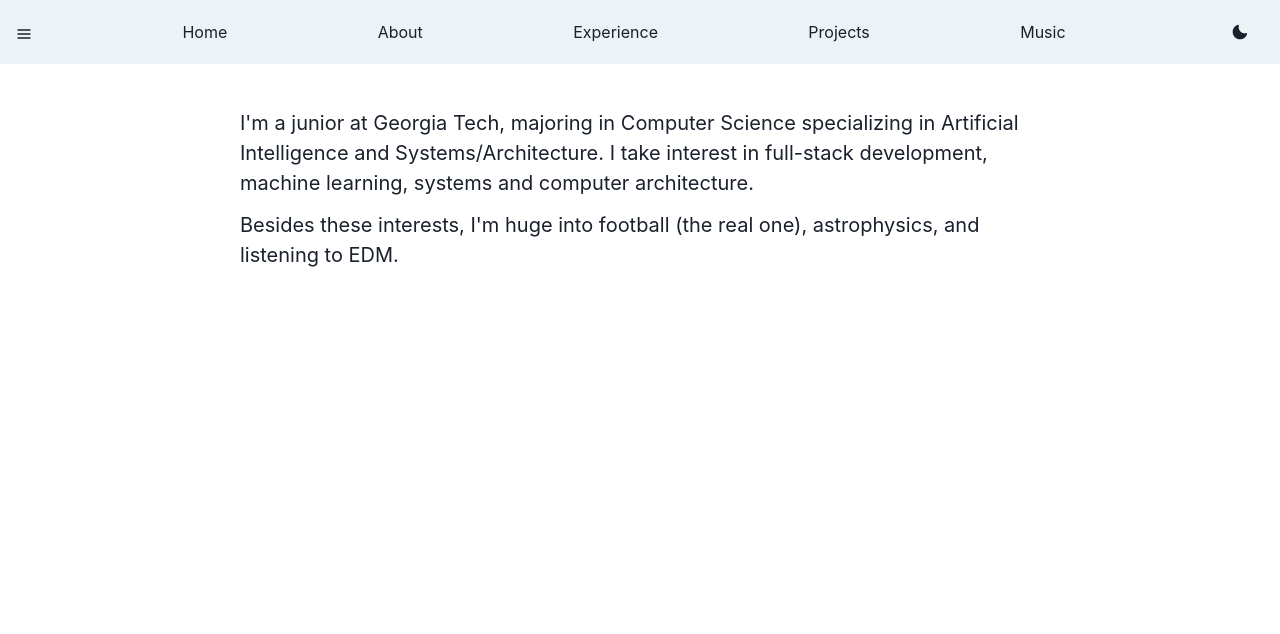
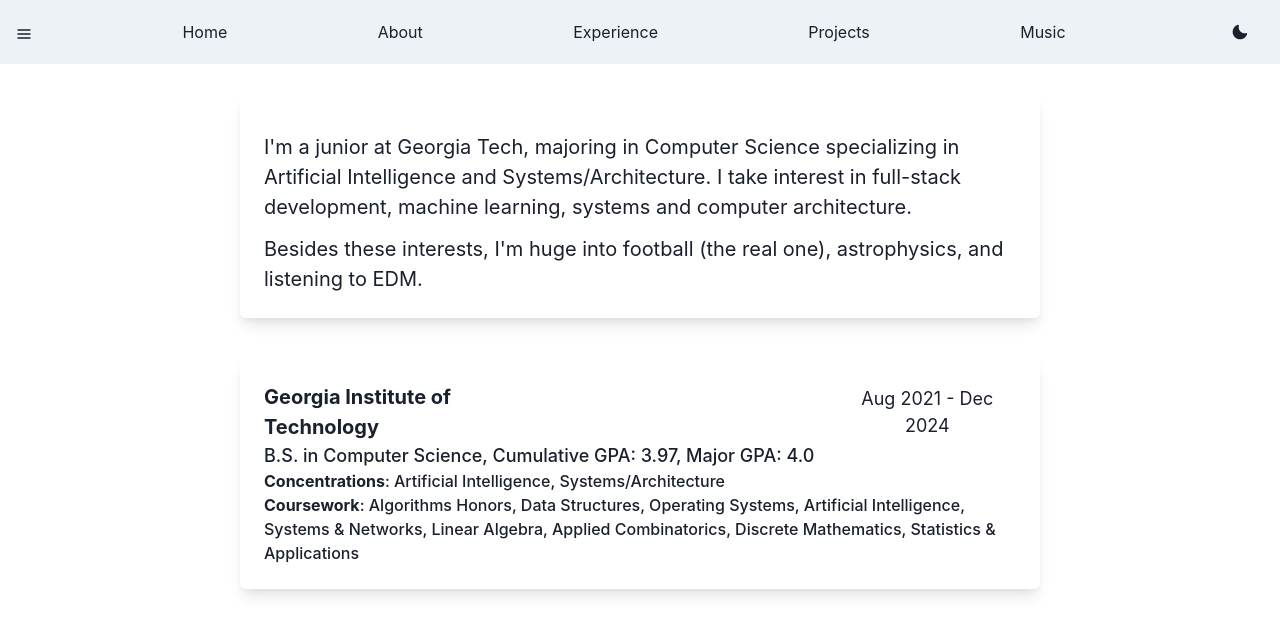
Before and after one commit to thaneesh-babu/Personal-Website, a React (Vite) app: page /about in a window 1280 px wide. Shown: the top 634 px of the page. Built offline with nearby package versions, Linux system fonts and the light colour scheme.

Commit message:
add education

```diff
--- a/src/pages/About.jsx
+++ b/src/pages/About.jsx
@@ -11,9 +11,10 @@
     mx="auto"
     paddingTop={["5%", "10%", "2.5%"]}
   >
+    <Box boxShadow="lg" p="6" rounded="md">
       <Text fontSize="xl" align={"left"} paddingTop={3}>
-      I'm a junior at Georgia Tech, majoring in Computer Science specializing in
-      Artificial Intelligence and Systems/Architecture. I take interest in
+        I'm a junior at Georgia Tech, majoring in Computer Science specializing
+        in Artificial Intelligence and Systems/Architecture. I take interest in
         full-stack development, machine learning, systems and computer
         architecture.
       </Text>
@@ -21,7 +22,30 @@
         Besides these interests, I'm huge into football (the real one),
         astrophysics, and listening to EDM.
       </Text>
-
+    </Box>
+    <Box boxShadow="lg" p="6" rounded="md" marginTop={10}>
+      <HStack spacing="275px">
+        <Text fontSize="xl" align={"left"} fontWeight="bold">
+          {" "}
+          Georgia Institute of Technology{" "}
+        </Text>
+        <Text fontSize="lg"> Aug 2021 - Dec 2024 </Text>
+      </HStack>
+      <Text fontSize="lg" align={"left"} fontWeight="medium">
+        {" "}
+        B.S. in Computer Science, Cumulative GPA: 3.97, Major GPA: 4.0{" "}
+      </Text>
+      <Text fontSize="md" align={"left"} fontWeight="medium">
+        {" "}
+        <b>Concentrations</b>: Artificial Intelligence, Systems/Architecture{" "}
+      </Text>
+      <Text fontSize="md" align={"left"} fontWeight="medium">
+        {" "}
+        <b>Coursework</b>: Algorithms Honors, Data Structures, Operating
+        Systems, Artificial Intelligence, Systems & Networks, Linear Algebra,
+        Applied Combinatorics, Discrete Mathematics, Statistics & Applications{" "}
+      </Text>
+    </Box>
   </Box>
 );
 
```
Lines whose indentation alone changed are shown as unchanged.
